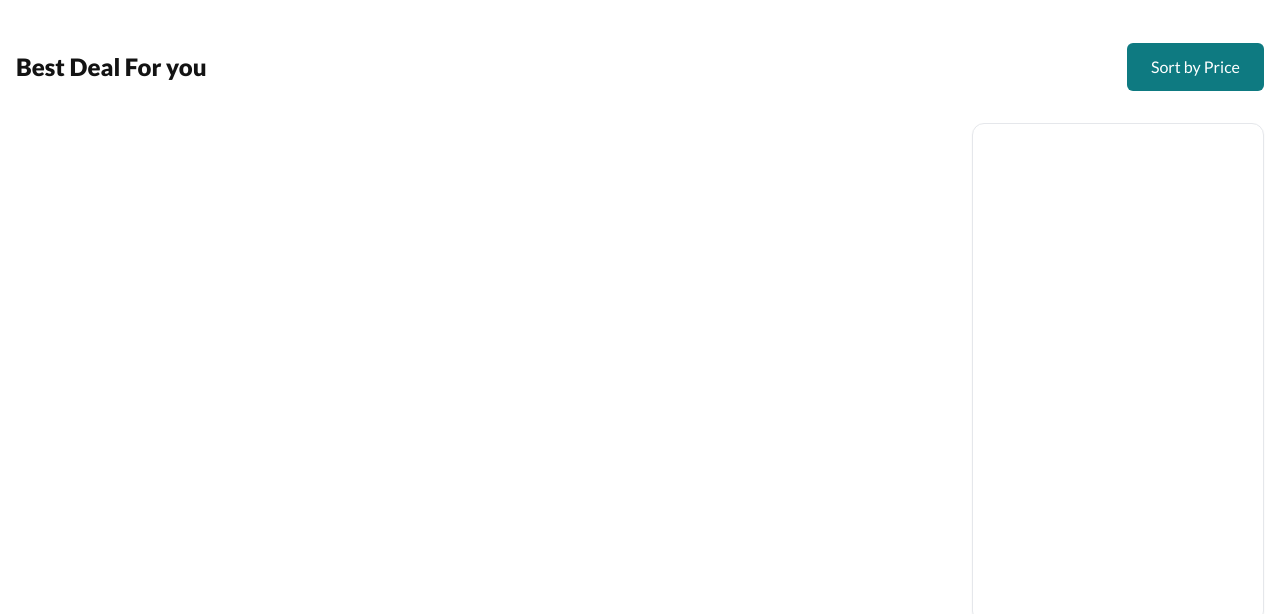
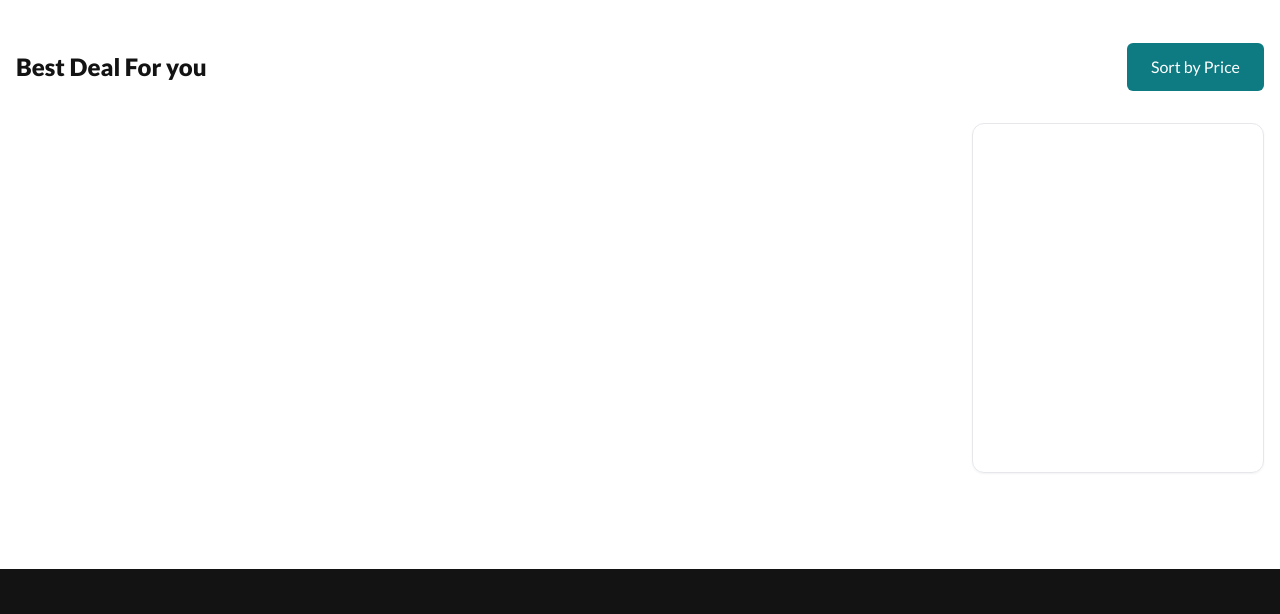
Before and after one commit to web-mahadihasan/Petopia-BD, a plain HTML site: page index.html in a window 1280 px wide. Shown: the part 1180-1794 px from the top of the page. Drawn offline with nearby package versions, Linux system fonts and the light colour scheme; no server answers.

Commit message:
Height change image show container

```diff
--- a/index.html
+++ b/index.html
@@ -171,7 +171,7 @@
 
           <!-- pet liked button image -->
           <div class="col-span-1">
-            <div class="p-3 min-h-[500px] border border-gray-200 shadow-sm rounded-xl">
+            <div class="p-3  min-h-[350px] lg:min-h-[500px]: border border-gray-200 shadow-sm rounded-xl">
               <div id="liked-pet-image-container" class="grid grid-cols-2 md:grid-cols-3 lg:grid-cols-2 gap-3 ">
                 <!-- pet images from API  -->
               </div>
```
